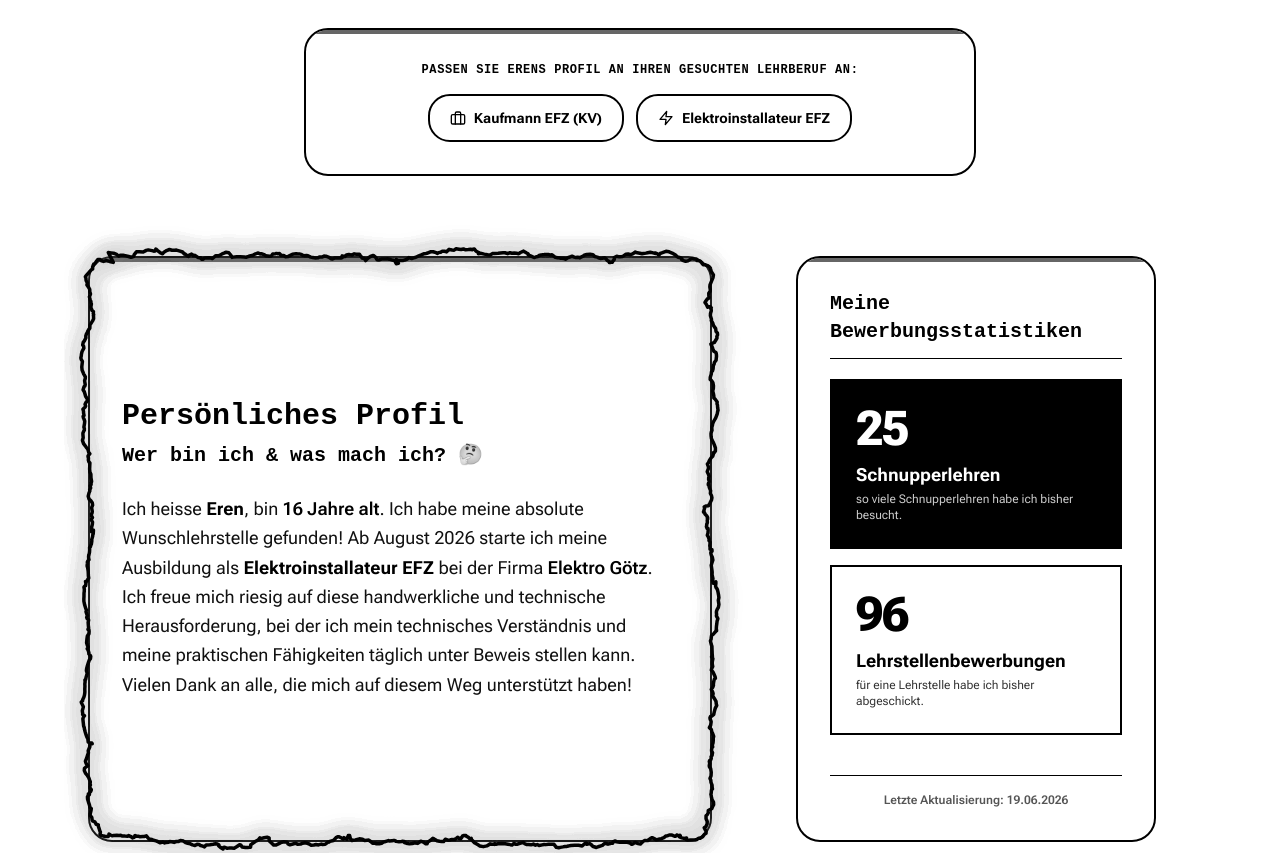
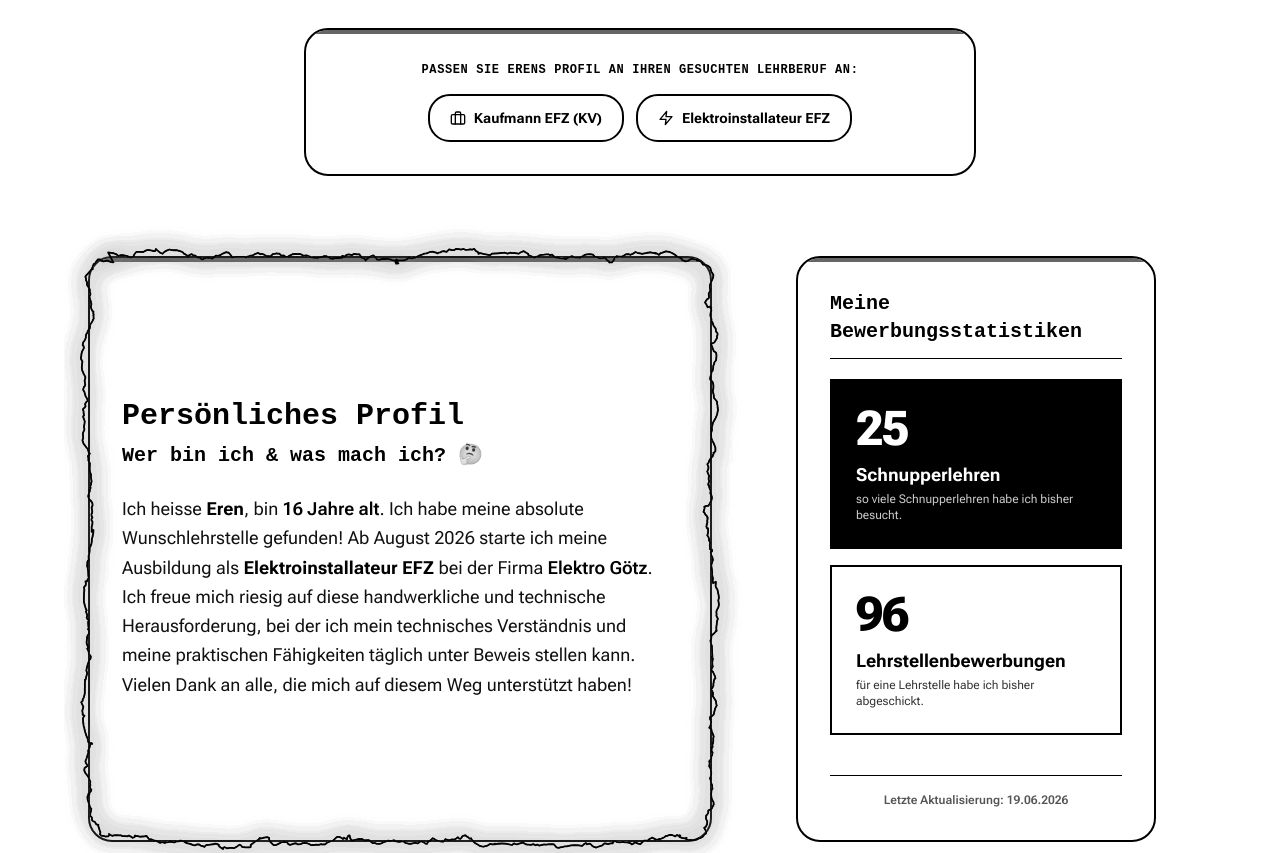
Before and after one commit to xddswi-swiss/lebenslauf, a Next.js app: page / in a window 1280 px wide. Shown: the part 780-1633 px from the top of the page. Built offline with nearby package versions, Linux system fonts and the light colour scheme; no server answers; the database is empty.

Commit message:
Reduce ElectricBorder line thickness to 1.8px

```diff
--- a/src/app/page.tsx
+++ b/src/app/page.tsx
@@ -532,7 +532,7 @@ const MainContent: React.FC = () => {
               <ElectricBorder
                 color={theme === "dark" ? "#00FFCC" : "#000000"}
                 glowColor={theme === "dark" ? "#3B82F6" : "#FF6C02"}
-                thickness={3.5}
+                thickness={1.8}
                 speed={1.2}
                 chaos={3.5}
                 borderRadius={24}
--- a/src/components/ElectricBorder.tsx
+++ b/src/components/ElectricBorder.tsx
@@ -157,7 +157,7 @@ export default function ElectricBorder({
   bgColor = "transparent",
   speed = 1,
   chaos = 4,
-  thickness = 3.5,
+  thickness = 1.8,
   borderRadius = 24,
   glow = true,
   glowColor = "#00FFCC",
```
